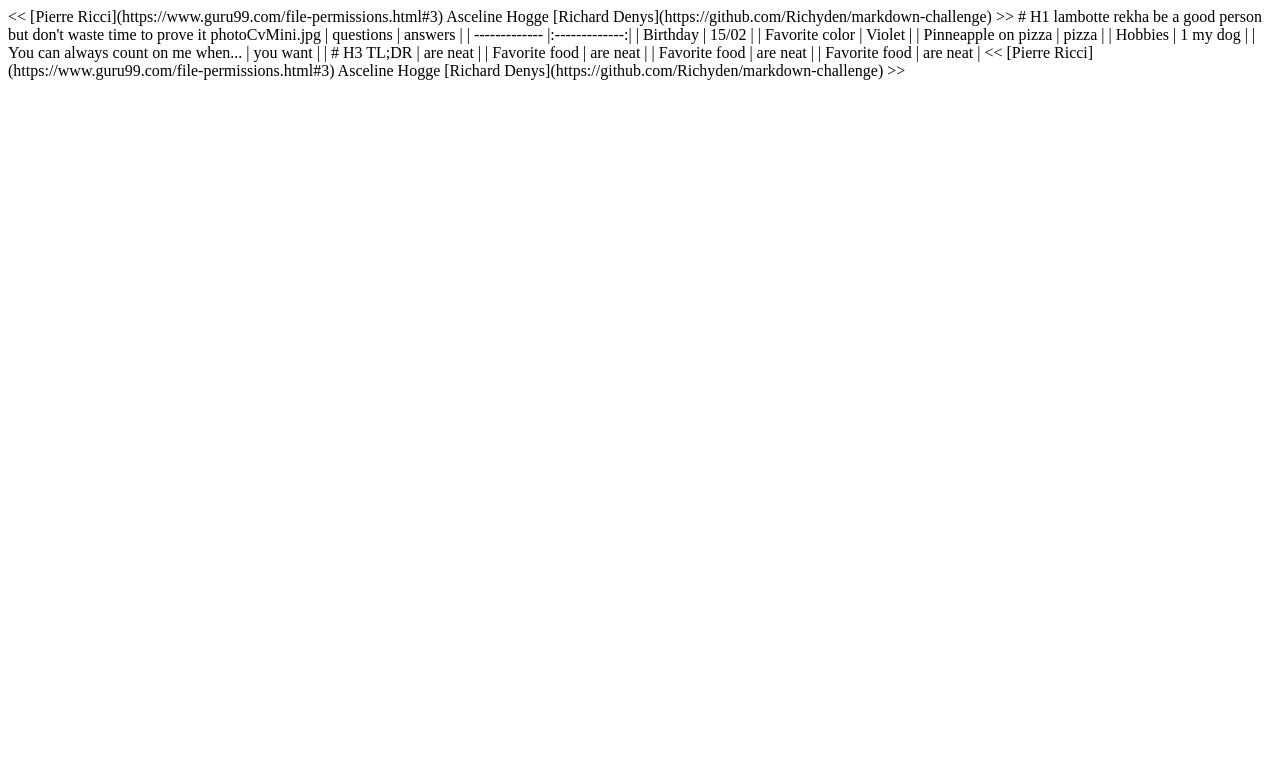
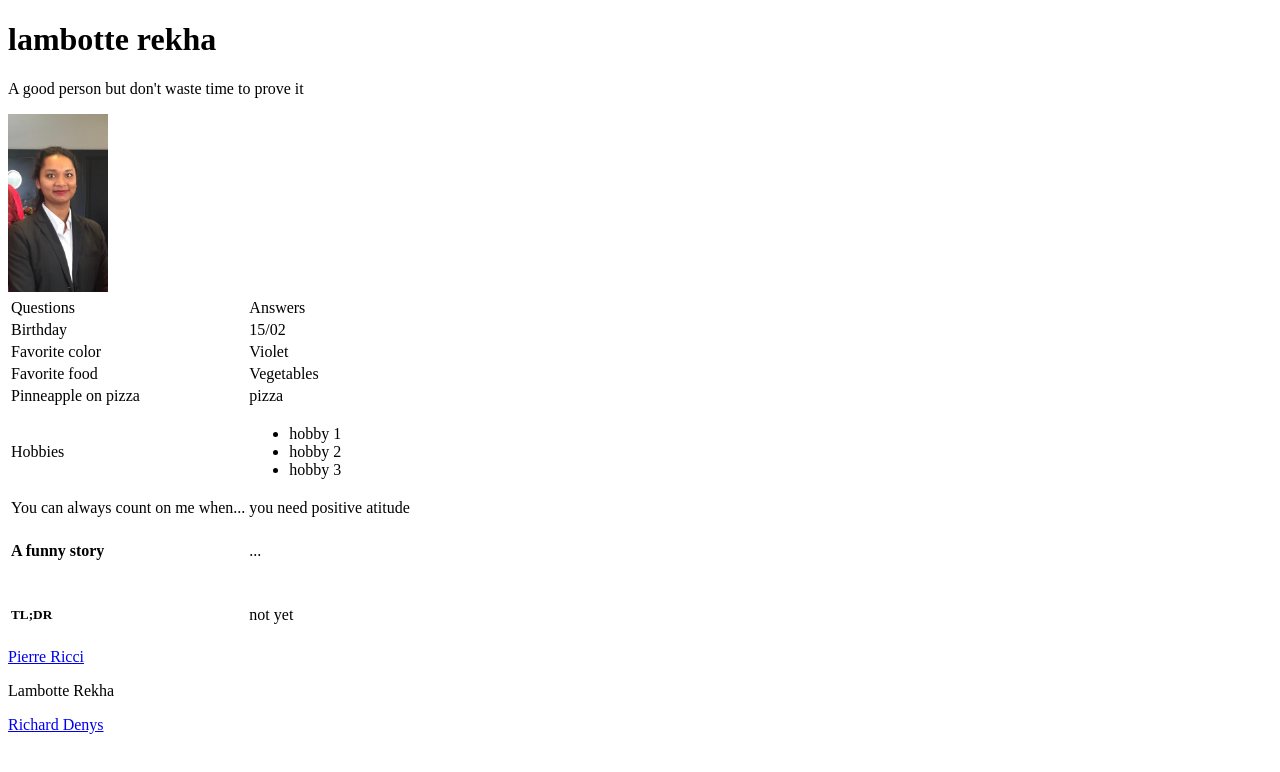
Before and after one commit to RekhaLambotte/markdown-challenge, a plain HTML site: page index.html in a window 1280 px wide. Drawn offline with Linux system fonts and the light colour scheme.

Commit message:
html save 1

```diff
--- a/index.html
+++ b/index.html
@@ -1,24 +1,71 @@
-<< [Pierre Ricci](https://www.guru99.com/file-permissions.html#3)  Asceline Hogge  [Richard Denys](https://github.com/Richyden/markdown-challenge) >>
+<!DOCTYPE html>
+<html lang="fr">
+<head>
+    <meta charset="UTF-8">
+    <meta name="viewport" content="width=device-width, initial-scale=1.0">
+    <title>titre de la page</title>
 
-# H1 lambotte rekha
-be a good person but don't waste time to prove it
+    <link rel="stylesheet" type="text/css" href="style.css"/>
+</head>
+<body>
+    <H1> lambotte rekha </H1>
+    <p> A good person but don't waste time to prove it</p>
 
-photoCvMini.jpg
+    <img/video src="image/photoCvMini.jpg" width=" 100 " controls alt="photoCvMini.jpeg"/>
 
-| questions        | answers           |
-| ------------- |:-------------:|
-| Birthday      | 15/02 |
-| Favorite color     |    Violet   |
-| Pinneapple on pizza | pizza    |
-| Hobbies  |   1 my dog   |
-| You can always count on me when... | you want      |
-| # H3 TL;DR   | are neat      |
-| Favorite food | are neat      |
-| Favorite food | are neat      |
-| Favorite food | are neat      |
+    <table>
+        <tr>
+            <td>Questions</td>
+            <td>Answers</td>
+        </tr>
+        <tr>
+            <td>Birthday</td>
+            <td>15/02</td>
+
+        </tr>
+        <tr>
+            <td> Favorite color </td>
+            <td> Violet </td>
+        </tr>
+        <tr>
+            <td> Favorite food </td>
+            <td> Vegetables </td>
+        </tr>
+        <tr>
+            <td> Pinneapple on pizza </td>
+            <td> pizza </td>
+        </tr>
+        <tr>
+            <td>Hobbies</td>
+            <td>
+                <ul>
+                    <li> hobby 1</li>
+                    <li> hobby 2</li>
+                    <li> hobby 3</li>
+                </ul>
+            </td>
+        </tr>
+        <tr>
+            <td> You can always count on me when...</td>
+            <td>you need positive atitude</td>
+        </tr>
+        <tr>
+            <td><h4> A funny story </h4></td>
+            <td> ... </td>
+        </tr>
+        <tr>
+            <td><h5>TL;DR</h3></td>
+            <td>not yet</td>
+        </tr>
+
+     </table>
 
 
+     <a href="https://www.guru99.com/file-permissions.html#3" title="Pierre Ricci" target=« Pierre Ricci »>Pierre Ricci</a>
+     <p>Lambotte Rekha</p>
+     <a href="https://github.com/Richyden/markdown-challenge" title="Pierre Ricci" target=« Pierre Ricci »>Richard Denys</a>
 
+    </p>
 
-
-<< [Pierre Ricci](https://www.guru99.com/file-permissions.html#3)  Asceline Hogge  [Richard Denys](https://github.com/Richyden/markdown-challenge) >>
+</body>
+</html>
```
Also changed, not shown: image/photoCvMini.jpg (renamed from photoCvMini.jpg).
